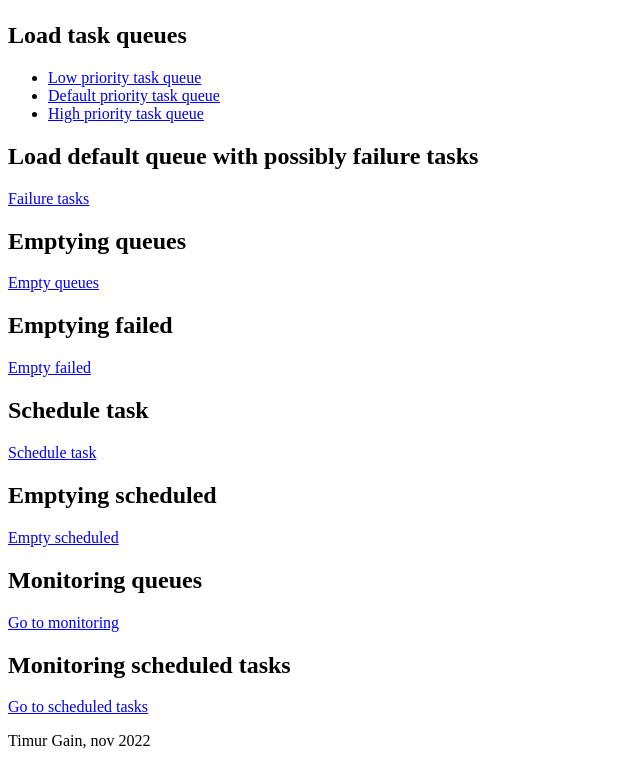
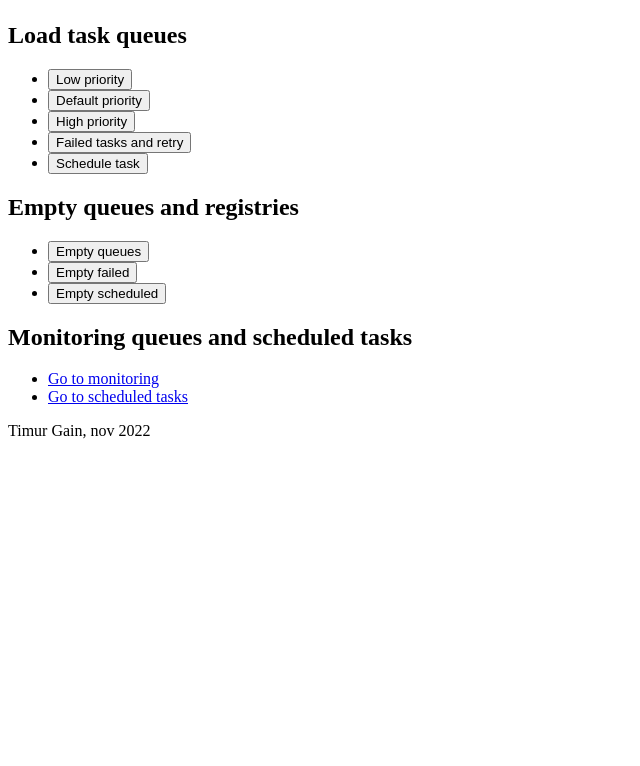
Before and after one commit to timurgain/rq-demo, a Flask app: page / in a window 1280 px wide. Shown: the part 58-824 px from the top of the page, without its empty margins (0-640 px from the left). After the commit the page ends 497 px from the top, so only its background shows below. Run offline with Flask 2, Linux system fonts and the light colour scheme.

Commit message:
refactor: html buttons and links

```diff
--- a/rq_demo/app.py
+++ b/rq_demo/app.py
@@ -3,7 +3,7 @@
 
 import time
 import requests
-from datetime import datetime, timedelta
+from datetime import timedelta
 
 from flask import Flask
 from flask import render_template
@@ -65,7 +65,7 @@ def start_low_tasks():
             f=any_task, kwargs={'secunds': 1, 'word': 'education'}
         )
         time.sleep(hit_delay)
-    return '<p>Low priority tasks are queued</p>'
+    return render_template('index.html')
 
 
 # 7.2 Постановка задачи в очередь с Default приоритетом
@@ -76,7 +76,7 @@ def start_default_tasks():
     for hit in range(hits):
         queue_default.enqueue(f=any_task, args=(2, 'improvisation'))
         time.sleep(hit_delay)
-    return '<p>Default priority tasks are queued</p>'
+    return render_template('index.html')
 
 
 # 7.3 Постановка задачи в очередь с High приоритетом
@@ -87,7 +87,7 @@ def start_high_tasks():
     for hit in range(hits):
         queue_high.enqueue(any_task, 2, 'procrastination', job_timeout=4)
         time.sleep(hit_delay)
-    return '<p>High priority tasks are queued</p>'
+    return render_template('index.html')
 
 
 def any_task(secunds: int, word: str) -> int:
@@ -106,7 +106,7 @@ def retry_failed_tasks():
             failed_task, 67, retry=Retry(max=3, interval=[3, 5, 7])
         )
         time.sleep(hit_delay)
-    return '<p>Retrying failed tasks</p>'
+    return render_template('index.html')
 
 
 def failed_task(num: int):
@@ -120,7 +120,7 @@ def failed_task(num: int):
 def empty_queues():
     for queue in queues:
         queue.empty()
-    return '<p>Queues are emptied</p>'
+    return render_template('index.html')
 
 
 @app.route('/empty-failed/')
@@ -129,15 +129,15 @@ def empty_failed():
         failed_registry = registry.FailedJobRegistry(queue=queue)
         for job_id in failed_registry.get_job_ids():
             failed_registry.remove(job_id, delete_job=True)
-    return '<p>Failed registry are emptied</p>'
+    return render_template('index.html')
 
 
 # 10. Демонстрация плановых задач, например, сходить за погодой в Гааге
 
-@app.route('/schedule-task/')
-def schedule_task():
-    queue_low.enqueue_in(timedelta(seconds=600), get_weather, 'Hague')
-    return '<p>Task is scheduled</p>'
+@app.route('/start-scheduled-task/')
+def start_scheduled_task():
+    queue_low.enqueue_in(timedelta(seconds=120), get_weather, 'Hague')
+    return render_template('index.html')
 
 
 def get_weather(city: str):
@@ -150,7 +150,7 @@ def get_weather(city: str):
         print('Something went wrong')
 
 
-@app.route('/schedule-list/')
+@app.route('/get-scheduled-list/')
 def get_scheduled_list() -> str:
     schedule_list = '<p>Scheduled job list:</p>'
     for queue in queues:
@@ -163,10 +163,10 @@ def get_scheduled_list() -> str:
     return schedule_list
 
 
-@app.route('/empty-schedule-list/')
-def empty_schedule_list():
+@app.route('/empty-scheduled-list/')
+def empty_scheduled_list():
     for queue in queues:
         scheduled_registry = registry.ScheduledJobRegistry(queue=queue)
         for job_id in scheduled_registry.get_job_ids():
             scheduled_registry.remove(job_id, delete_job=True)
-    return '<p>Scheduled registry are emptied</p>'
+    return render_template('index.html')
--- a/rq_demo/templates/index.html
+++ b/rq_demo/templates/index.html
@@ -16,66 +16,80 @@
       <h2>Load task queues</h2>
       <ul>
         <li>
-          <a href="http://127.0.0.1:5000/start-low-tasks/"
-            target="_blank">Low priority task queue</a>
+          <form action="http://127.0.0.1:5000/start-low-tasks/"
+                method="get">
+            <button type="submit">Low priority</button>
+          </form>
         </li>
         <li>
-          <a href="http://127.0.0.1:5000/start-default-tasks/"
-            target="_blank">Default priority task queue</a>
+          <form action="http://127.0.0.1:5000/start-default-tasks/"
+                method="get">
+            <button type="submit">Default priority</button>
+          </form>
         </li>
         <li>
-          <a href="http://127.0.0.1:5000/start-high-tasks/"
-            target="_blank">High priority task queue</a>
+          <form action="http://127.0.0.1:5000/start-high-tasks/"
+                method="get">
+            <button type="submit">High priority</button>
+          </form>
+        </li>
+        <li>
+          <form action="http://127.0.0.1:5000/retry-failed-tasks/"
+                method="get">
+            <button type="submit">Failed tasks and retry</button>
+          </form>
+        </li>
+        <li>
+          <form action="http://127.0.0.1:5000/start-scheduled-task/"
+                method="get">
+            <button type="submit">Schedule task</button>
+          </form>
         </li>
       </ul>
     </section>
 
     <section>
-      <h2>Load default queue with possibly failure tasks</h2>
-      <p><a href="http://127.0.0.1:5000/retry-failed-tasks/"
-            target="_blank">Failure tasks</a></p>
+      <h2>Empty queues and registries</h2>
+      <ul>
+        <li>
+          <form action="http://127.0.0.1:5000/empty-queues/"
+                method="get">
+            <button type="submit">Empty queues</button>
+          </form>
+        </li>
+        <li>
+          <form action="http://127.0.0.1:5000/empty-failed/"
+                method="get">
+            <button type="submit">Empty failed</button>
+          </form>
+        </li>
+        <li>
+          <form action="http://127.0.0.1:5000/empty-scheduled-list/"
+                method="get">
+            <button type="submit">Empty scheduled</button>
+          </form>
+        </li>
+      </ul>
     </section>
 
     <section>
-      <h2>Emptying queues</h2>
-      <p><a href="http://127.0.0.1:5000/empty-queues/"
-            target="_blank">Empty queues</a></p>
+      <h2>Monitoring queues and scheduled tasks</h2>
+      <ul>
+        <li>
+          <a href="http://127.0.0.1:5000/rq/"
+             target="_blank">Go to monitoring</a>
+        </li>
+        <li>
+          <a href="http://127.0.0.1:5000/get-scheduled-list/"
+             target="_blank">Go to scheduled tasks</a>
+        </li>
+      </ul>
     </section>
-
-    <section>
-      <h2>Emptying failed</h2>
-      <p><a href="http://127.0.0.1:5000/empty-failed/"
-            target="_blank">Empty failed</a></p>
-    </section>
-
-    <section>
-      <h2>Schedule task</h2>
-      <p><a href="http://127.0.0.1:5000/schedule-task/"
-        target="_blank">Schedule task</a></p>
-    </section>
-
-    <section>
-      <h2>Emptying scheduled</h2>
-      <p><a href="http://127.0.0.1:5000/empty-schedule-list/"
-            target="_blank">Empty scheduled</a></p>
-    </section>
-
-    <section>
-      <h2>Monitoring queues</h2>
-      <p><a href="http://127.0.0.1:5000/rq/"
-        target="_blank">Go to monitoring</a></p>
-    </section>
-
-    <section>
-      <h2>Monitoring scheduled tasks</h2>
-      <p><a href="http://127.0.0.1:5000/schedule-list/"
-        target="_blank">Go to scheduled tasks</a></p>
-    </section>
-
   </main>
 
+  <footer>
+    <p>Timur Gain, nov 2022</p>
+  </footer>
+
 </body>
-<footer>
-    <p>Timur Gain, nov 2022</p>
-</footer>
 </html>
```
